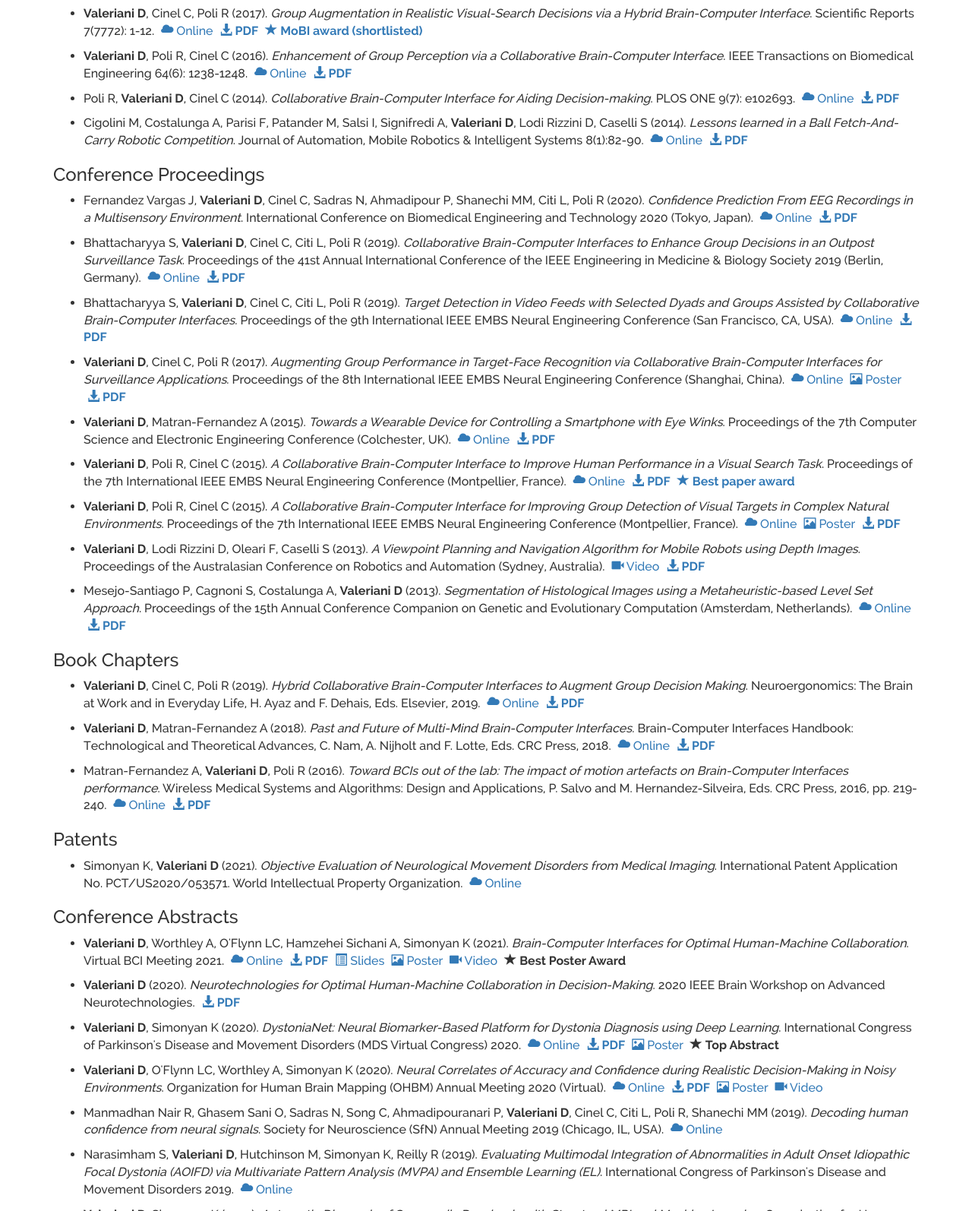
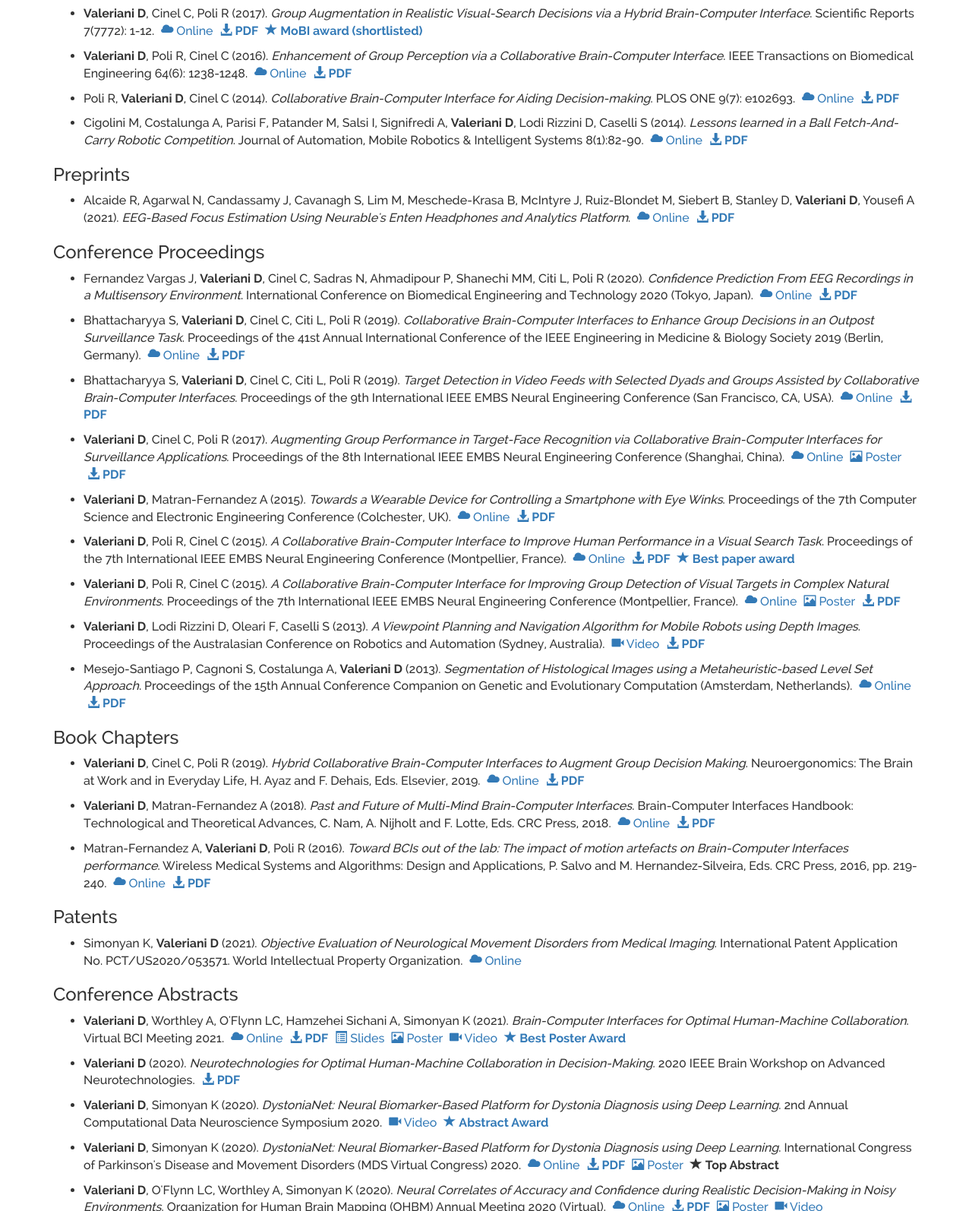
Before and after one commit to davidevaleriani/website, a plain HTML site: page publications.html in a window 1280 px wide. Shown: the part 1206-2800 px from the top of the page at 76% size. Drawn offline with Linux system fonts and the light colour scheme.

Commit message:
Added Neurable white paper, BCI meeting award certificate, fixed broken links.

```diff
--- a/publications.html
+++ b/publications.html
@@ -47,7 +47,7 @@
                         </p>
                       </li>
                       <li>
-                        <p>Daly I, Matran-Fernandez A, <strong>Valeriani D</strong>, Lebedev M, K&#220;bler (2021). <em>Non-invasive Brain-computer interfaces: A collection of publicly available datasets</em>. Frontiers in Neuroscience.
+                        <p>Daly I, Matran-Fernandez A, <strong>Valeriani D</strong>, Lebedev M, K&#252;bler (2021). <em>Non-invasive Brain-computer interfaces: A collection of publicly available datasets</em>. Frontiers in Neuroscience.
                             <a href="https://doi.org/10.3389/fnins.2021.732165" target="blank"><span class="glyphicon glyphicon-cloud"></span> Online</a>
                         </p>
                       </li>
@@ -140,6 +140,16 @@
                               <a href="http://dx.doi.org/10.14313/JAMRIS_1-2014/11" target="blank"><span class="glyphicon glyphicon-cloud"></span> Online</a>
                               <a href="pub/JAMRIS2014.pdf" target="blank"><span class="glyphicon glyphicon-download-alt"></span> <strong>PDF</strong></a>
                           </p>
+                      </li>
+                    </ul>
+
+                    <h3>Preprints</h3>
+                    <ul>
+                      <li>
+                        <p>Alcaide R, Agarwal N, Candassamy J, Cavanagh S, Lim M, Meschede-Krasa B, McIntyre J, Ruiz-Blondet M, Siebert B, Stanley D, <strong>Valeriani D</strong>, Yousefi A (2021). <em>EEG-Based Focus Estimation Using Neurable's Enten Headphones and Analytics Platform</em>.
+                            <a href="https://doi.org/10.1101/2021.06.21.448991" target="blank"><span class="glyphicon glyphicon-cloud"></span> Online</a>
+                            <a href="pub/Neurable2021.pdf" target="blank"><span class="glyphicon glyphicon-download-alt"></span> <strong>PDF</strong></a>
+                        </p>
                       </li>
                     </ul>
 
@@ -243,12 +253,18 @@
                             <a href="pub/BCIMeeting2021_slides.pdf" target="blank"><span class="glyphicon glyphicon-list-alt"></span> Slides</a>
                             <a href="pub/BCIMeeting2021_poster.pdf" target="blank"><span class="glyphicon glyphicon-picture"></span> Poster</a>
                             <a href="https://youtu.be/EIr-9DFd3TI" target="blank"><span class="glyphicon glyphicon-facetime-video"></span> Video</a>
-                            <span class="glyphicon glyphicon-star"></span> <strong>Best Poster Award</strong>
+                            <a href="img/BCI2021_award.pdf" target="blank"><span class="glyphicon glyphicon-star"></span> <strong>Best Poster Award</strong></a>
                         </p>
                       </li>
                       <li>
                         <p><strong>Valeriani D</strong> (2020). <em>Neurotechnologies for Optimal Human-Machine Collaboration in Decision-Making</em>. 2020 IEEE Brain Workshop on Advanced Neurotechnologies.
                             <a href="pub/IEEEBrain2020.pdf" target="blank"><span class="glyphicon glyphicon-download-alt"></span> <strong>PDF</strong></a>
+                        </p>
+                      </li>
+                      <li>
+                        <p><strong>Valeriani D</strong>, Simonyan K (2020). <em>DystoniaNet: Neural Biomarker-Based Platform for Dystonia Diagnosis using Deep Learning</em>. 2nd Annual Computational Data Neuroscience Symposium 2020.
+                            <a href="https://www.youtube.com/watch?v=65SmbwN6Fvo&list=PLvHndjwrP5lZQr7KXHeLTvYkDfJIXuZHW&index=33" target="blank"><span class="glyphicon glyphicon-facetime-video"></span> Video</a>
+                            <a href="https://projects.iq.harvard.edu/cnoc-symposium/2020-symposium" target="_blank"><span class="glyphicon glyphicon-star"></span> <strong>Abstract Award</strong></a>
                         </p>
                       </li>
                       <li>
```
Also changed, not shown: honors.html (+2 -2 lines), 2 other files.
